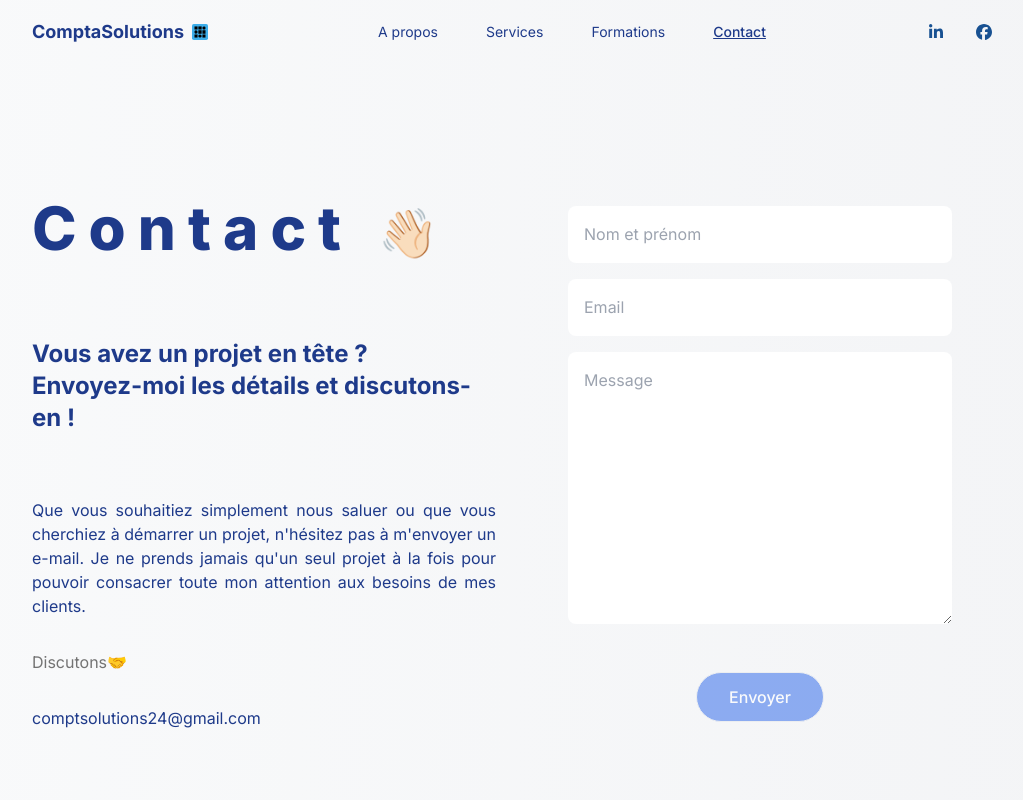
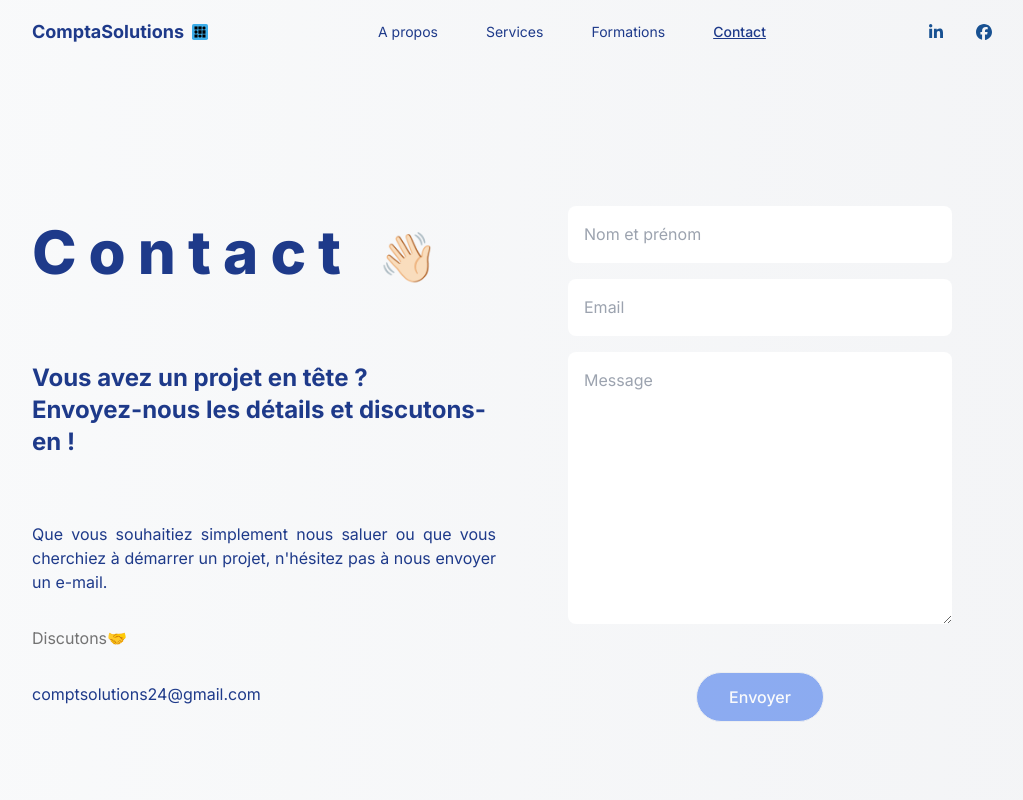
Before and after one commit to KesraouiMohamed1991/ComptaSolution, a React (Vite) app: page /contact in a window 1280 px wide. Shown: the top 800 px of the page, without its empty margins (128-1151 px from the left). Built offline with nearby package versions, Linux system fonts and the light colour scheme.

Commit message:
this is the final commit

```diff
--- a/src/pages/Contact.jsx
+++ b/src/pages/Contact.jsx
@@ -92,15 +92,13 @@ export const Contact = () => {
           transition={{ duration: 1, ease: "easeInOut" }}
           className="text-xl sm:text-2xl my-4 sm:my-16 font-bold"
         >
-          Vous avez un projet en tête ? <br /> Envoyez-moi les détails et
+          Vous avez un projet en tête ? <br /> Envoyez-nous les détails et
           discutons-en !
         </motion.h2>
 
         <p className="text-justify">
           Que vous souhaitiez simplement nous saluer ou que vous cherchiez à
-          démarrer un projet, n&apos;hésitez pas à m&apos;envoyer un e-mail. Je
-          ne prends jamais qu&apos;un seul projet à la fois pour pouvoir
-          consacrer toute mon attention aux besoins de mes clients.
+          démarrer un projet, n&apos;hésitez pas à nous envoyer un e-mail.
         </p>
 
         <p className="py-8 text-neutral-500">Discutons🤝 </p>
--- a/src/pages/Hero.jsx
+++ b/src/pages/Hero.jsx
@@ -23,7 +23,7 @@ function Hero() {
           Simplifiez et optimisez la gestion administrative et financière de
           votre entreprise avec ComptaSolutions. Notre expertise en
           comptabilité, fiscalité et conseils vous offre un partenariat fiable
-          pour assurer votre succès financier
+          pour assurer votre succès financier.
         </p>
         <motion.div
           initial={{ opacity: 0, y: -20, scale: 0 }}
```
